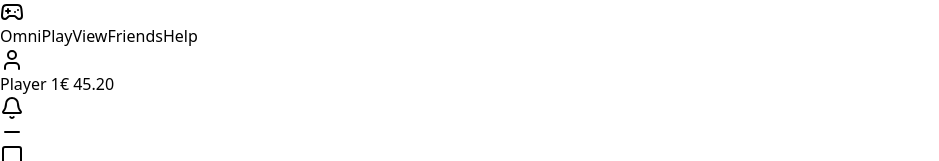
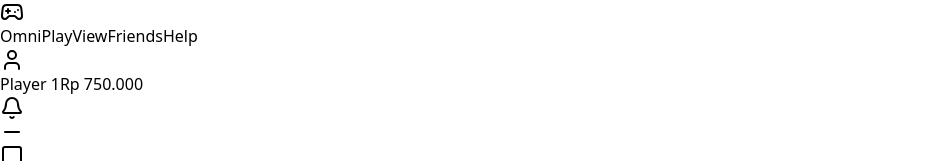
Before and after one commit to igwasgwas/omniplay-cloud-computing, a React (Vite) app: page / in a window 1280 px wide. Shown: the top 161 px of the page, without its empty margins (0-939 px from the left). Built offline with nearby package versions, Linux system fonts and the light colour scheme.

Commit message:
chore: change wallet currency from Euro to IDR

```diff
--- a/src/App.tsx
+++ b/src/App.tsx
@@ -72,7 +72,7 @@ export default function OmniPlayApp() {
               <div className="absolute -bottom-1 -right-1 w-2.5 h-2.5 bg-green-500 rounded-full border border-[#14151a]"></div>
             </div>
             <span className="text-xs font-bold text-gray-300 group-hover:text-white transition-colors">Player 1</span>
-            <span className="text-xs text-blue-400 font-bold bg-blue-500/10 px-1.5 py-0.5 rounded">€ 45.20</span>
+            <span className="text-xs text-blue-400 font-bold bg-blue-500/10 px-1.5 py-0.5 rounded">Rp 750.000</span>
           </div>
 
           <div className="flex items-center gap-4 border-l border-gray-700 pl-4 text-gray-400">
```
